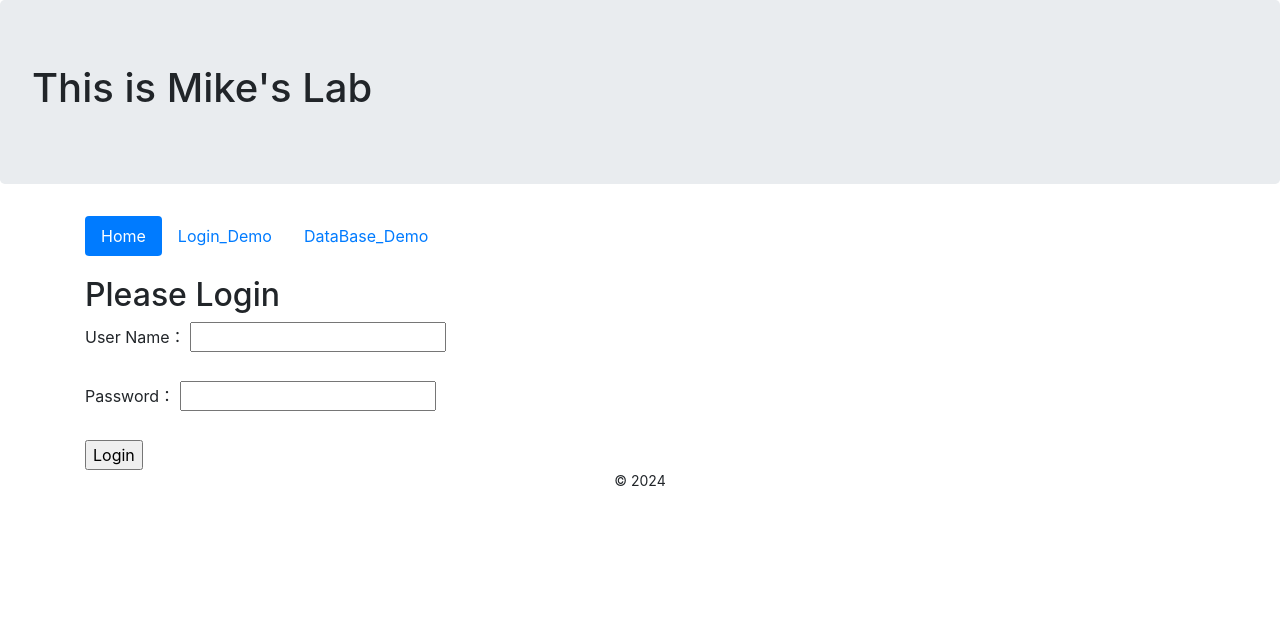
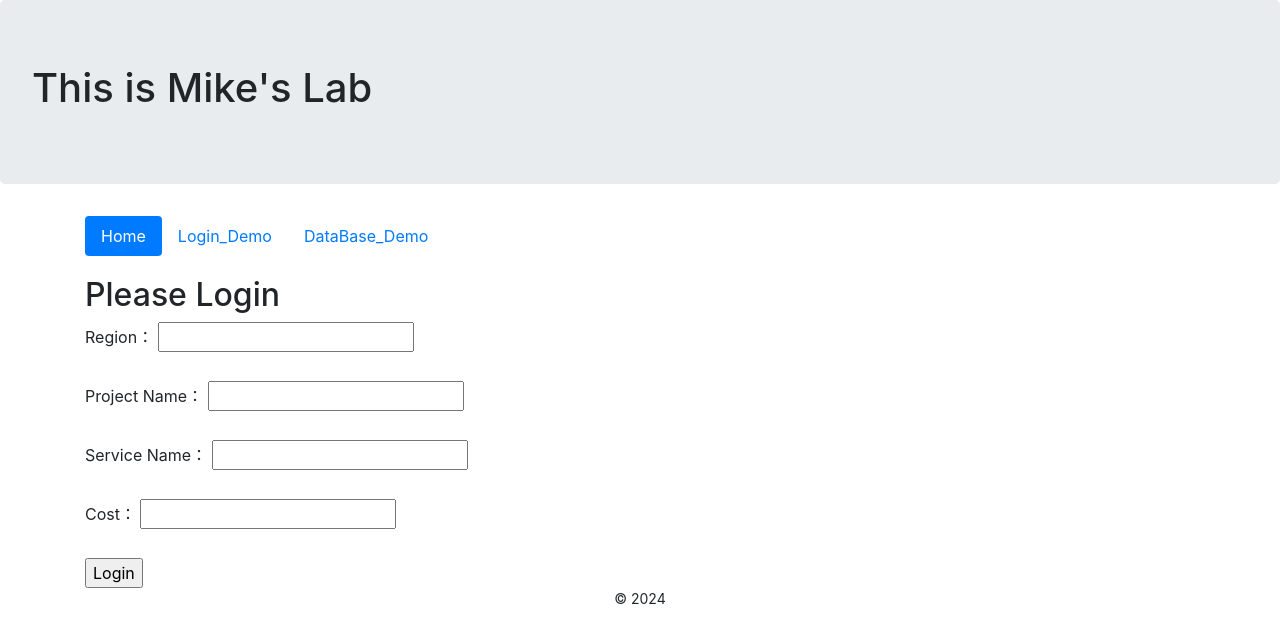
Before and after one commit to Jackxul/MikeStuff, a PHP site: page /login_page.php in a window 1280 px wide. Shown: the top 643 px of the page. Run offline with PHP 8.4, Linux system fonts and the light colour scheme.

Commit message:
add four row in login.php

```diff
--- a/login_page.php
+++ b/login_page.php
@@ -13,10 +13,19 @@
 <div class="container" id="main-content">
     <h2>Please Login</h2>
     <form action="login.php" method="post">
-        <label for="username">User Name：</label>
-        <input type="text" id="username" name="username" required><br><br>
-        <label for="password">Password：</label>
-        <input type="password" id="password" name="password" required><br><br>
+
+        <label for="region">Region：</label>
+        <input type="text" id="region" name="region" required><br><br>
+
+        <label for="projectname">Project Name：</label>
+        <input type="text" id="projectname" name="projectname" required><br><br>
+
+        <label for="servicename">Service Name：</label>
+        <input type="text" id="servicename" name="servicename" required><br><br>
+
+        <label for="cost">Cost：</label>
+        <input type="text" id="cost" name="cost" required><br><br>
+
         <input type="submit" value="Login">
     </form>
 </div>
```
